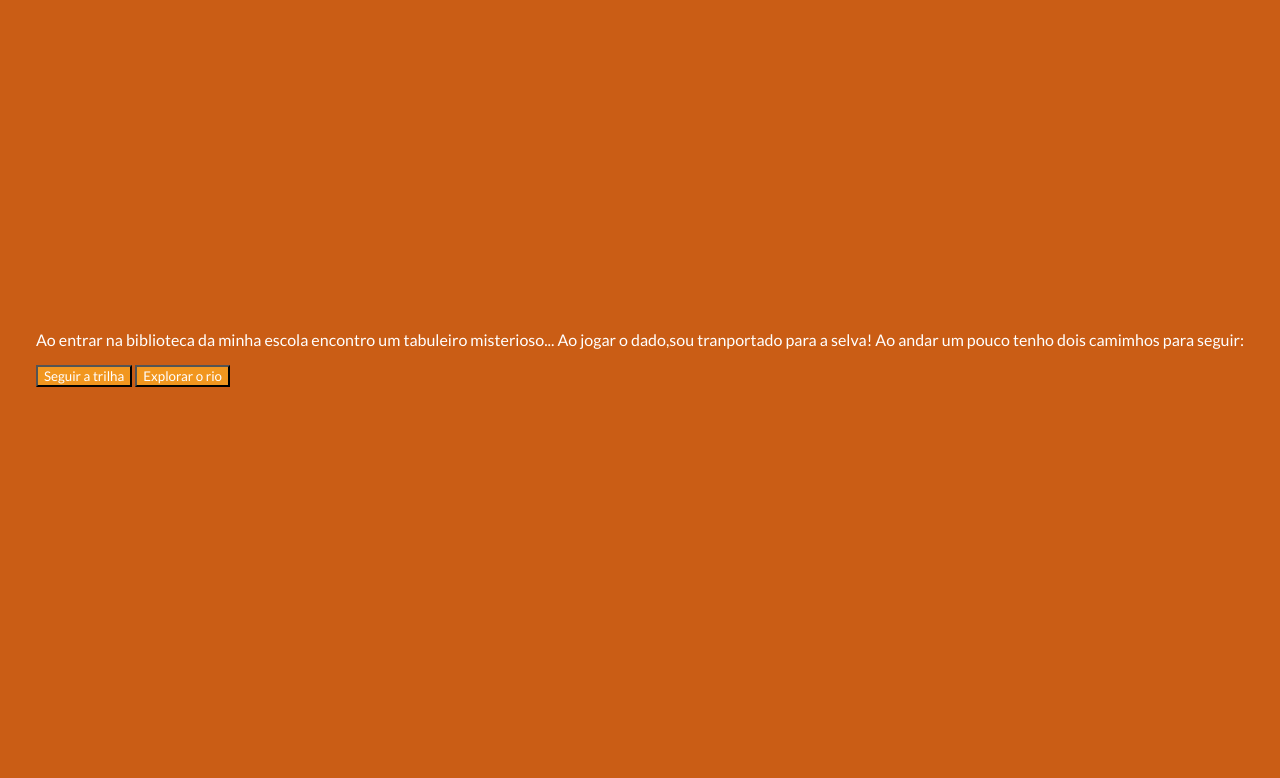
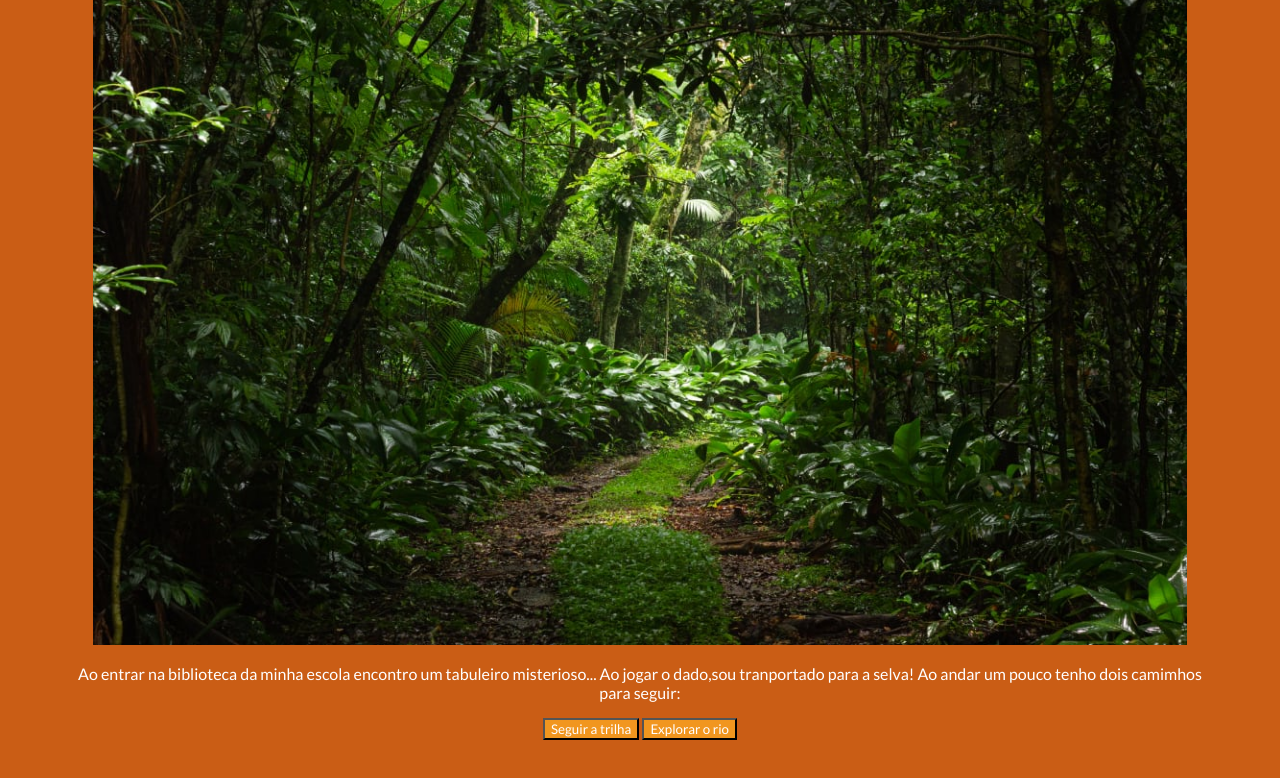
Before and after one commit to larissacardosolage-hub/Um-novo-jogo, a plain HTML site: page index.html in a window 1280 px wide. Drawn offline with Linux system fonts and the light colour scheme.

Commit message:
Add files via upload

```diff
--- a/index.html
+++ b/index.html
@@ -12,6 +12,7 @@
 <body>
     <main>
         <div class="passo ativo" id="passo-0">
+            <img src="cenario-passo0.jpeg" alt="">
             <p>Ao entrar na biblioteca da minha escola encontro um tabuleiro misterioso... Ao jogar o dado,sou tranportado para a selva! Ao andar um pouco tenho dois camimhos para seguir: </p>
             <button class="btn-proximo" data-proximo="1">Seguir a trilha</button>
             <button class="btn-proximo" data-proximo="2">Explorar o rio</button>
@@ -21,6 +22,11 @@
             <button class="btn-proximo" data-proximo="3">Encontrar animal selvagem</button>
             <button class="btn-proximo" data-proximo="4">Risco de encontrar piranha</button>
         </div>
+        <div class="passo" id="passo-2">
+             <p>Você começa a explorar o rio e ve que que é bem fundo e pode ter animais perigosos</p>
+             <button class="btn-proximo" data-proximo="5">No lado do rio tem tipo de uma canoa </button>
+             <button class="btn-proximo" data-proximo="6">Risco de encontrar piranha</button>
+        </div>
     </main>
     <script src="script.js"></script>
 </body>
--- a/style.css
+++ b/style.css
@@ -22,3 +22,12 @@ button{
 .passo.ativo {
     display:block;
 }
+
+main {
+    text-align: center;
+    max-width: 90%;
+}
+
+img {
+    max-width: 95%;
+}
```
Also changed, not shown: cenario-passo0.jpeg (added).
